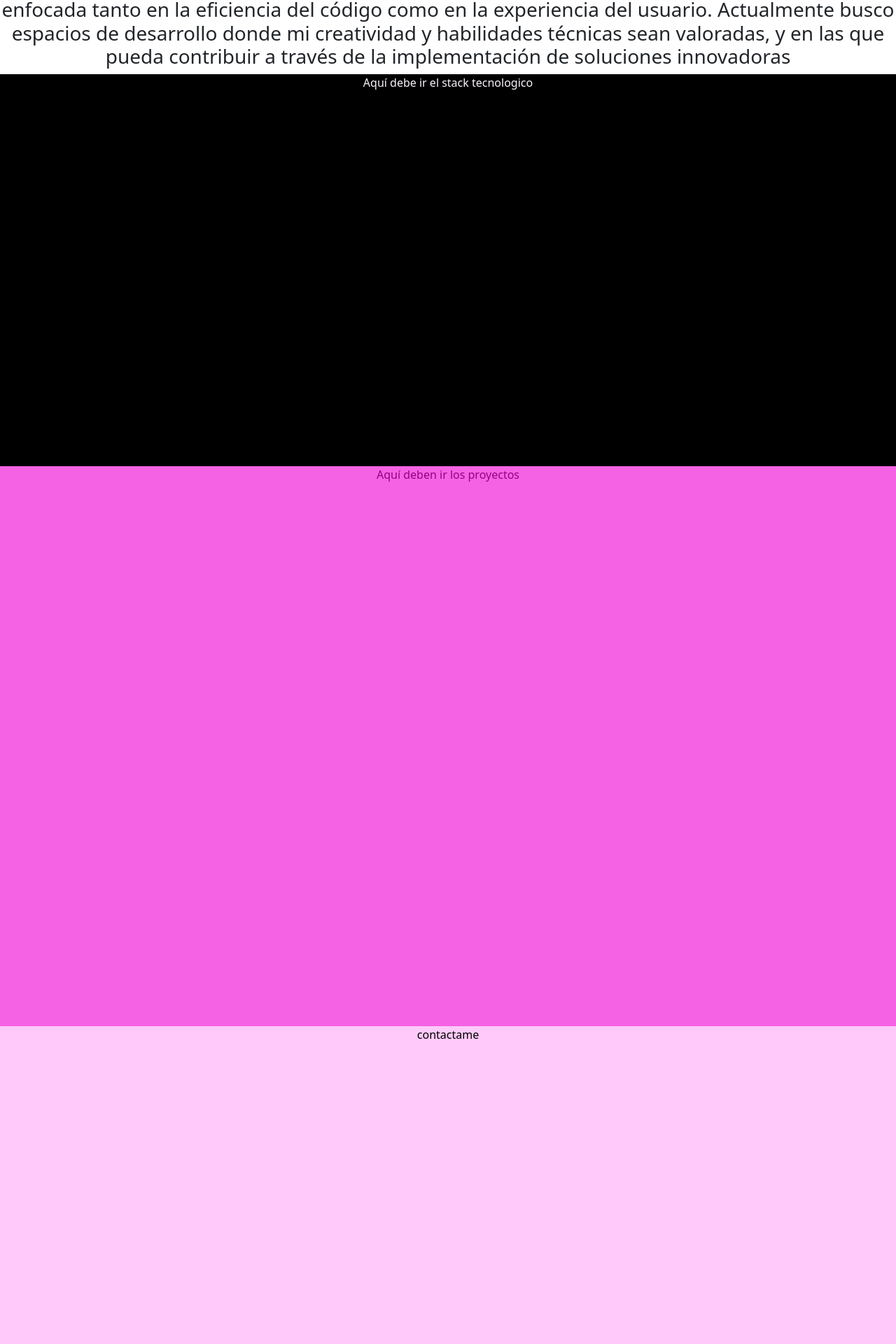
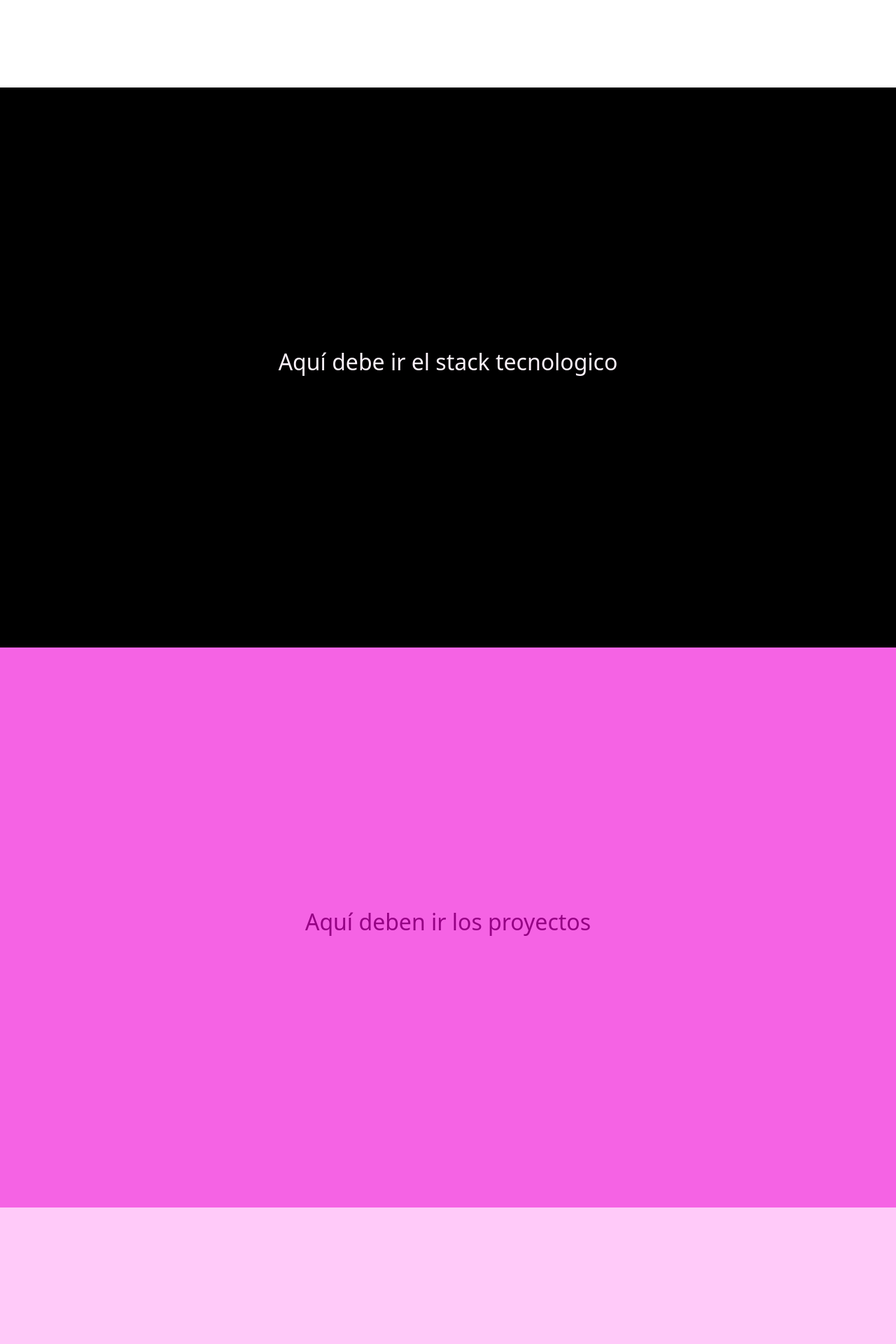
Before and after one commit to Fernanda553/portafolio, a React (Vite) app: page / in a window 1280 px wide. Shown: the part 675-2595 px from the top of the page at 70% size. Built offline with nearby package versions, Linux system fonts and the light colour scheme; a web font is replaced by a local one.

Commit message:
add style of section

```diff
--- a/src/App.css
+++ b/src/App.css
@@ -34,24 +34,25 @@
 .fa-brands {
   margin-left: 0.5rem;
 }
+ section {
+  height: 100vh;
+  display: flex;
+  justify-content: center;
+  align-items: center;
+  font-size: 2em;
+ }
 
 .stack-tecnologico{
   background-color: #000;
   color: #fbf2fa;
-  width: 100%;
-  height: 35rem;
 }
 
 .proyectos{
   background-color: #f563e4;
   color: #950084;
-  width: 100%;
-  height: 50rem;
 }
 
 .contacto{
   background-color: #ffcaf9;
   color: #000;
-  width: 100%;
-  height: 30rem;
 }
```
